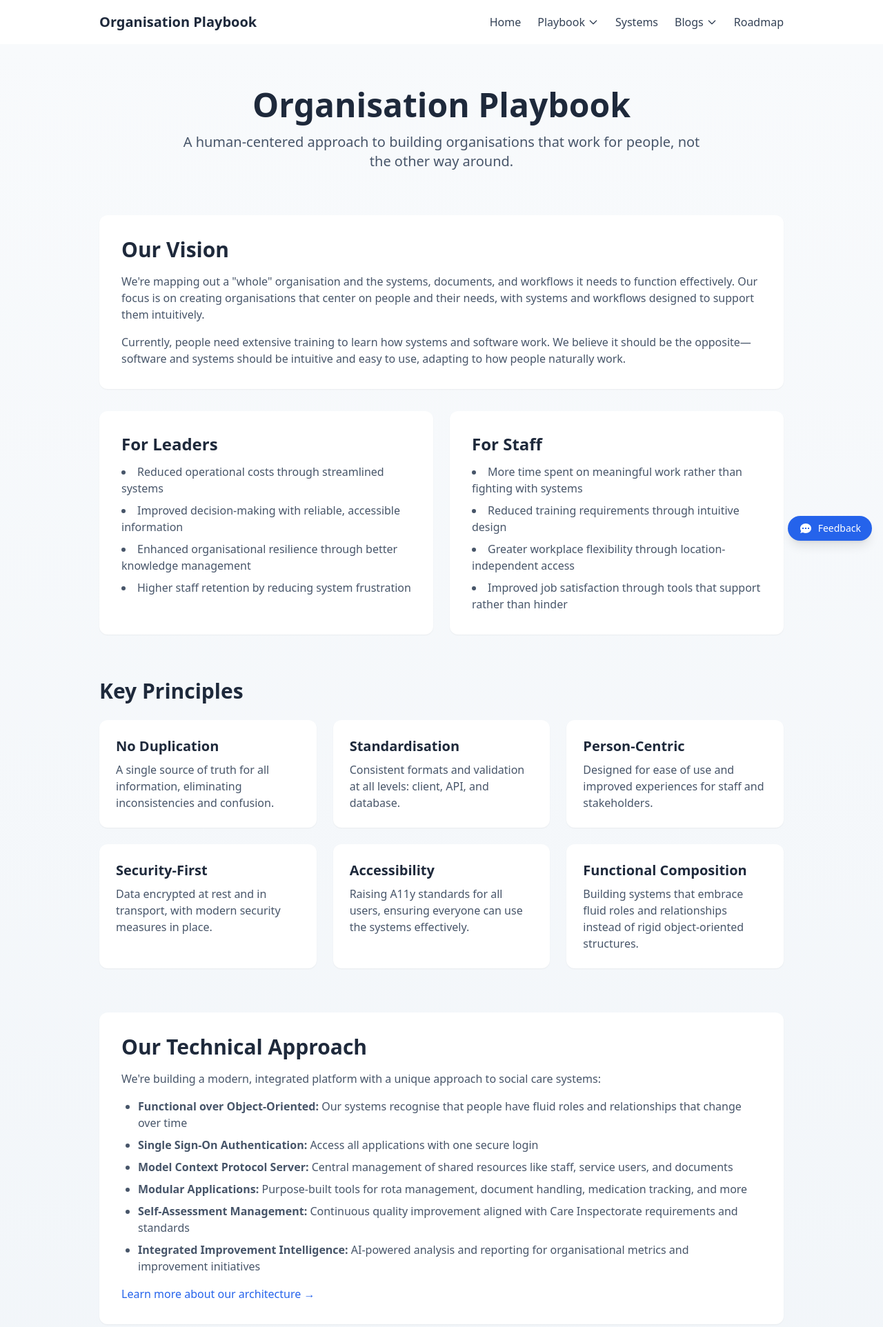
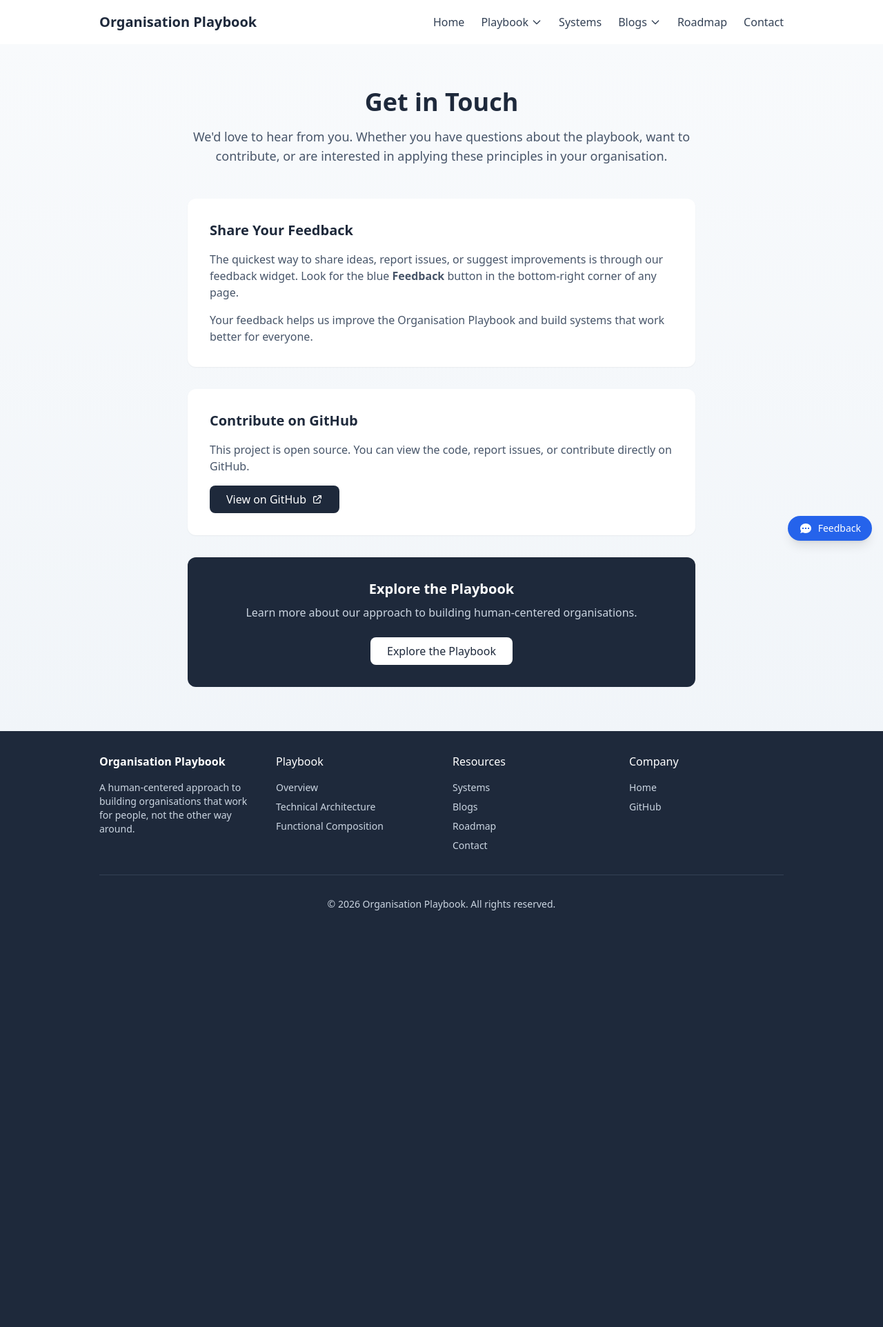
Before and after one commit to wellis321/org-playbook, a PHP site: page /contact in a window 1280 px wide. Shown: the top 1924 px of the page at 69% size. After the commit the page ends 1320 px from the top, so only its background shows below. Run offline with PHP 8.4, Linux system fonts and the light colour scheme; some libraries are stand-ins or nearby versions.

Commit message:
Fix links: add contact page, 404 page, fix related systems links
- Add /contact page for Get Started and Share Your Ideas links
- Add 404.php for unknown system slugs and unmatched routes
- Fix related systems tab to resolve integration names to system IDs
- Add Contact and Blogs to footer, Contact to navbar
- Add .htaccess contact route and ErrorDocument 404

Co-authored-by: Cursor <cursoragent@cursor.com>

```diff
--- /dev/null
+++ b/contact/index.php
@@ -0,0 +1,63 @@
+<?php
+$pageTitle = 'Contact | Organisation Playbook';
+$pageDescription = 'Get in touch with the Organisation Playbook team.';
+include __DIR__ . '/../includes/header.php';
+?>
+
+<div class="bg-gradient-to-b from-slate-50 to-slate-100 py-16">
+    <div class="container mx-auto max-w-3xl px-4">
+        <header class="mb-12 text-center">
+            <h1 class="mb-4 text-4xl font-bold text-slate-800">Get in Touch</h1>
+            <p class="text-lg text-slate-600">
+                We'd love to hear from you. Whether you have questions about the playbook, want to
+                contribute, or are interested in applying these principles in your organisation.
+            </p>
+        </header>
+
+        <div class="space-y-8">
+            <div class="rounded-xl bg-white p-8 shadow-sm">
+                <h2 class="mb-4 text-xl font-semibold text-slate-800">Share Your Feedback</h2>
+                <p class="mb-4 text-slate-600">
+                    The quickest way to share ideas, report issues, or suggest improvements is through
+                    our feedback widget. Look for the blue <strong>Feedback</strong> button in the
+                    bottom-right corner of any page.
+                </p>
+                <p class="text-slate-600">
+                    Your feedback helps us improve the Organisation Playbook and build systems that
+                    work better for everyone.
+                </p>
+            </div>
+
+            <div class="rounded-xl bg-white p-8 shadow-sm">
+                <h2 class="mb-4 text-xl font-semibold text-slate-800">Contribute on GitHub</h2>
+                <p class="mb-4 text-slate-600">
+                    This project is open source. You can view the code, report issues, or contribute
+                    directly on GitHub.
+                </p>
+                <a
+                    href="https://github.com/wellis321/org-playbook"
+                    target="_blank"
+                    rel="noopener noreferrer"
+                    class="inline-flex items-center rounded-lg bg-slate-800 px-6 py-2 font-medium text-white hover:bg-slate-700"
+                >
+                    View on GitHub
+                    <svg class="ml-2 h-4 w-4" fill="none" viewBox="0 0 24 24" stroke="currentColor">
+                        <path stroke-linecap="round" stroke-linejoin="round" stroke-width="2" d="M10 6H6a2 2 0 00-2 2v10a2 2 0 002 2h10a2 2 0 002-2v-4M14 4h6m0 0v6m0-6L10 14" />
+                    </svg>
+                </a>
+            </div>
+
+            <div class="rounded-xl bg-slate-800 p-8 text-center text-white">
+                <h2 class="mb-2 text-xl font-semibold">Explore the Playbook</h2>
+                <p class="mb-6 text-slate-300">
+                    Learn more about our approach to building human-centered organisations.
+                </p>
+                <a href="/playbook" class="inline-block rounded-lg bg-white px-6 py-2 font-medium text-slate-800 transition-colors hover:bg-slate-100">
+                    Explore the Playbook
+                </a>
+            </div>
+        </div>
+    </div>
+</div>
+
+<?php include __DIR__ . '/../includes/footer-close.php'; ?>
--- a/includes/footer.php
+++ b/includes/footer.php
@@ -27,12 +27,10 @@
             <div>
                 <h4 class="mb-4 font-medium text-white">Resources</h4>
                 <ul class="space-y-2 text-sm">
-                    <li>
-                        <a href="/systems" class="transition-colors hover:text-white">Systems</a>
-                    </li>
-                    <li>
-                        <a href="/roadmap" class="transition-colors hover:text-white">Roadmap</a>
-                    </li>
+                    <li><a href="/systems" class="transition-colors hover:text-white">Systems</a></li>
+                    <li><a href="/blogs" class="transition-colors hover:text-white">Blogs</a></li>
+                    <li><a href="/roadmap" class="transition-colors hover:text-white">Roadmap</a></li>
+                    <li><a href="/contact" class="transition-colors hover:text-white">Contact</a></li>
                 </ul>
             </div>
 
--- a/includes/navbar.php
+++ b/includes/navbar.php
@@ -70,6 +70,7 @@ $base = '';
                 </div>
 
                 <a href="<?php echo $base; ?>/roadmap" class="font-medium text-slate-700 hover:text-slate-900">Roadmap</a>
+                <a href="<?php echo $base; ?>/contact" class="font-medium text-slate-700 hover:text-slate-900">Contact</a>
             </div>
 
             <!-- Mobile menu button -->
@@ -127,6 +128,7 @@ $base = '';
             </div>
 
             <a href="<?php echo $base; ?>/roadmap" class="block rounded-md px-4 py-2 text-slate-700 hover:bg-slate-100">Roadmap</a>
+            <a href="<?php echo $base; ?>/contact" class="block rounded-md px-4 py-2 text-slate-700 hover:bg-slate-100">Contact</a>
         </div>
     </div>
 </nav>
```
Also changed, not shown: 404.php (added, +25 -0 lines), router.php (+11 -2 lines), systems/tabs/related.php (+15 -11 lines), .htaccess.
